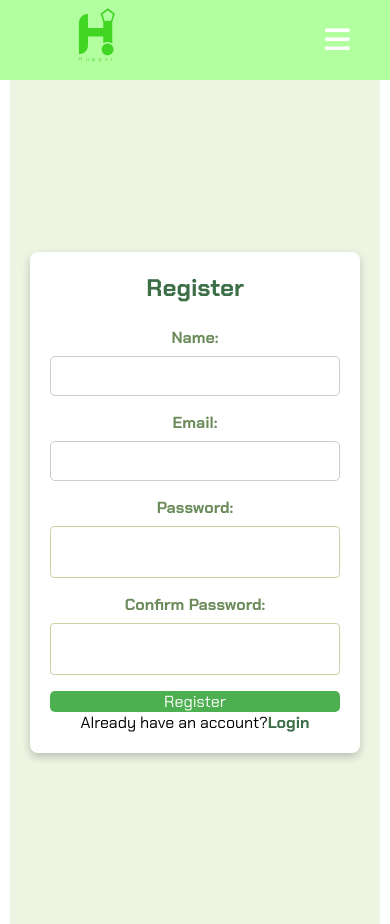
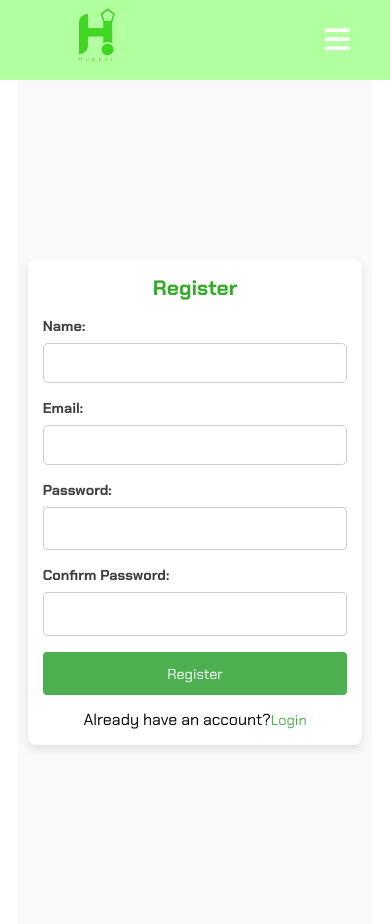
Before and after one commit to SophieCodes1910/ClientProject, a React (Vite) app: page /register in a window 390 px wide. Built offline with nearby package versions, Linux system fonts and the light colour scheme.

Commit message:
fixing isses

```diff
--- a/src/pages/CreateEvents/createEvents.css
+++ b/src/pages/CreateEvents/createEvents.css
@@ -7,6 +7,8 @@
     background-color: #f1f5e0;
     padding: 20px;
     box-sizing: border-box;
+    position: relative;
+    z-index: 1;
 }
 
 .events {
@@ -17,69 +19,22 @@
     border-radius: 8px;
     box-shadow: 0 4px 8px rgba(0, 0, 0, 0.2);
     text-align: center;
+    position: relative;
+    z-index: 2;
 }
 
-.events h2 {
-    color: #3c6e47;
-    font-size: 1.8rem;
-    margin-bottom: 1.5rem;
+.event-form_top input,
+.create-event {
+    padding: 1rem;
+    font-size: 1rem;
+    width: 100%;
+    box-sizing: border-box;
+    z-index: 3;
 }
 
-.event-form {
-    display: flex;
-    flex-direction: column;
-}
-
-.event-form label {
-    display: block;
-    font-size: 1rem;
-    color: #6b8c5a;
-    margin-bottom: 0.5rem;
-}
-
-.event-form_top input {
-    width: 100%;
-    padding: 0.8rem;
-    border: 1px solid #c5d5a6;
-    border-radius: 4px;
-    margin-bottom: 1rem;
-    color: #3c6e47;
-    box-sizing: border-box;
-}
-
-.event-form_top input:focus {
-    outline: none;
-    border-color: #3c6e47;
-}
-
-.create-event {
-    background-color: #3c6e47;
-    color: white;
-    padding: 0.8rem 1.2rem;
-    font-size: 1rem;
-    border: none;
-    border-radius: 4px;
-    cursor: pointer;
-    transition: background-color 0.3s;
-    width: 100%;
-    box-sizing: border-box;
-}
-
-.create-event:hover {
-    background-color: #5a8f6e;
-}
-
-/* Responsive */
+/* Responsive fixes */
 @media (max-width: 600px) {
     .events {
         padding: 20px;
     }
-    .events h2 {
-        font-size: 1.5rem;
-    }
-    .event-form_top input,
-    .create-event {
-        padding: 1rem;
-        font-size: 1rem;
-    }
 }
--- a/src/pages/Login/login.css
+++ b/src/pages/Login/login.css
@@ -1,11 +1,12 @@
 /* login.css */
+
 .auth-page {
   display: flex;
   justify-content: center;
   align-items: center;
   min-height: 100vh;
   background-color: #f3f6ea;
-  padding: 20px;
+  padding: 10px;
   box-sizing: border-box;
 }
 
@@ -13,78 +14,83 @@
   width: 100%;
   max-width: 400px;
   background-color: #fff;
-  padding: 30px;
+  padding: 20px;
   border-radius: 8px;
-  box-shadow: 0 4px 8px rgba(0, 0, 0, 0.2);
+  box-shadow: 0 4px 8px rgba(0, 0, 0, 0.1);
   text-align: center;
+  box-sizing: border-box;
 }
 
 .login-container h2 {
-  color: #3a634b;
-  font-size: 1.8rem;
-  margin-bottom: 1.5rem;
+  font-size: 1.5rem;
+  margin-bottom: 1rem;
+}
+
+.login-container form div {
+  margin-bottom: 1rem;
+  text-align: left;
 }
 
 .login-container label {
   display: block;
-  font-size: 1rem;
-  color: #667d5a;
+  font-size: 0.9rem;
   margin-bottom: 0.5rem;
 }
 
 .login-container input {
   width: 100%;
-  padding: 1rem;
-  border: 1px solid #b7cc9b;
+  padding: 0.8rem;
+  font-size: 1rem;
+  border: 1px solid #ccc;
   border-radius: 4px;
-  margin-bottom: 1rem;
-  color: #3a634b;
   box-sizing: border-box;
 }
 
-.login-container input:focus {
-  outline: none;
-  border-color: #3a634b;
-}
-
-button {
-  background-color: #3a634b;
-  color: white;
-  padding: 1rem;
+.login-container button {
+  width: 100%;
+  padding: 0.8rem;
   font-size: 1rem;
+  color: #fff;
+  background-color: #4CAF50;
   border: none;
   border-radius: 4px;
   cursor: pointer;
-  transition: background-color 0.3s;
-  width: 100%;
-  box-sizing: border-box;
+  transition: background-color 0.3s ease;
 }
 
-button:hover {
-  background-color: #4f7d64;
+.login-container button.loading {
+  opacity: 0.8;
+  cursor: not-allowed;
 }
 
-.register-btn {
-  color: #3a634b;
-  text-decoration: none;
-  font-weight: bold;
+.login-container button:hover:not(.loading) {
+  background-color: #45a049;
 }
 
-.register-btn:hover {
+.login-container .register-btn {
+  color: #4CAF50;
+  font-size: 0.9rem;
+  text-decoration: none;
+  display: inline-block;
+  margin-top: 1rem;
+}
+
+.login-container .register-btn:hover {
   text-decoration: underline;
 }
 
 /* Responsive */
-@media (max-width: 600px) {
+@media (max-width: 480px) {
   .login-container {
-      padding: 20px;
+      padding: 15px;
   }
+
   .login-container h2 {
-      font-size: 1.5rem;
+      font-size: 1.3rem;
   }
+
   .login-container input,
-  button {
-      padding: 1rem;
-      font-size: 1rem;
+  .login-container button {
+      font-size: 0.9rem;
   }
 }
--- a/src/pages/Register/register.css
+++ b/src/pages/Register/register.css
@@ -1,90 +1,96 @@
 /* register.css */
+
 .register-background {
   display: flex;
   justify-content: center;
   align-items: center;
   min-height: 100vh;
-  background-color: #edf4e2;
-  padding: 20px;
+  background-color: #f9f9f9;
+  padding: 10px;
   box-sizing: border-box;
 }
 
 .register-container {
   width: 100%;
-  max-width: 450px;
+  max-width: 400px;
   background-color: #fff;
-  padding: 30px;
+  padding: 20px;
   border-radius: 8px;
-  box-shadow: 0 4px 8px rgba(0, 0, 0, 0.2);
+  box-shadow: 0 4px 8px rgba(0, 0, 0, 0.1);
   text-align: center;
+  box-sizing: border-box;
 }
 
 .register-container h2 {
-  color: #3c6e47;
-  font-size: 1.8rem;
-  margin-bottom: 1.5rem;
+  font-size: 1.5rem;
+  margin-bottom: 1rem;
+}
+
+.register-container form div {
+  margin-bottom: 1rem;
+  text-align: left;
 }
 
 .register-container label {
   display: block;
-  font-size: 1rem;
-  color: #6b8c5a;
+  font-size: 0.9rem;
   margin-bottom: 0.5rem;
 }
 
 .register-container input {
   width: 100%;
-  padding: 1rem;
-  border: 1px solid #c5d5a6;
+  padding: 0.8rem;
+  font-size: 1rem;
+  border: 1px solid #ccc;
   border-radius: 4px;
-  margin-bottom: 1rem;
-  color: #3c6e47;
   box-sizing: border-box;
 }
 
-.register-container input:focus {
-  outline: none;
-  border-color: #3c6e47;
-}
-
-button {
-  background-color: #3c6e47;
-  color: white;
-  padding: 1rem;
+.register-container button {
+  width: 100%;
+  padding: 0.8rem;
   font-size: 1rem;
+  color: #fff;
+  background-color: #4CAF50;
   border: none;
   border-radius: 4px;
   cursor: pointer;
-  transition: background-color 0.3s;
-  width: 100%;
-  box-sizing: border-box;
+  transition: background-color 0.3s ease;
 }
 
-button:hover {
-  background-color: #5a8f6e;
+.register-container button.loading {
+  opacity: 0.8;
+  cursor: not-allowed;
 }
 
-.login-btn {
-  color: #3c6e47;
-  text-decoration: none;
-  font-weight: bold;
+.register-container button:hover:not(.loading) {
+  background-color: #45a049;
 }
 
-.login-btn:hover {
+.register-container .login-btn {
+  color: #4CAF50;
+  font-size: 0.9rem;
+  text-decoration: none;
+  display: inline-block;
+  margin-top: 1rem;
+}
+
+.register-container .login-btn:hover {
   text-decoration: underline;
 }
 
 /* Responsive */
-@media (max-width: 600px) {
+@media (max-width: 480px) {
   .register-container {
-      padding: 20px;
+      padding: 15px;
   }
+
   .register-container h2 {
-      font-size: 1.5rem;
+      font-size: 1.3rem;
   }
+
   .register-container input,
-  button {
-      padding: 1rem;
-      font-size: 1rem;
+  .register-container button {
+      font-size: 0.9rem;
   }
 }
```
